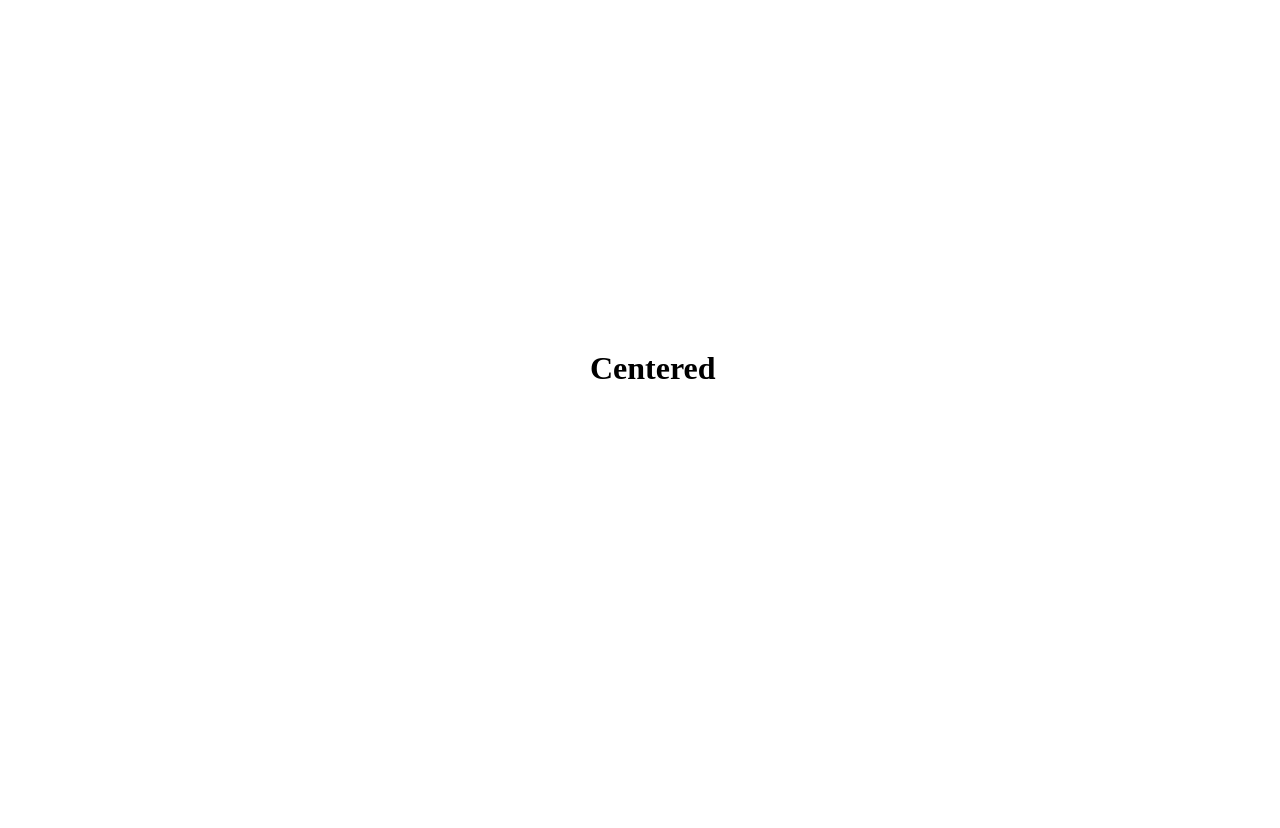
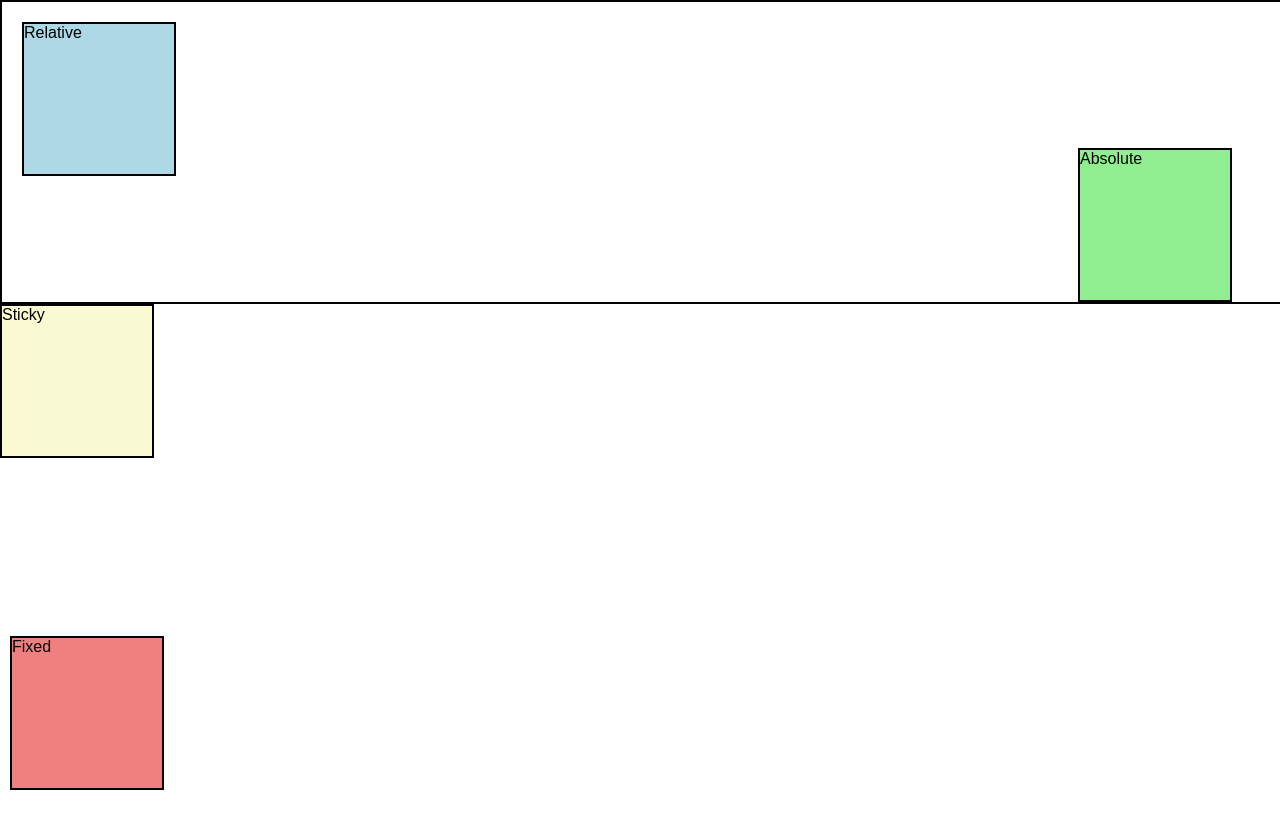
Before and after one commit to AymaanPathan/practice, a plain HTML site: page index.html in a window 1280 px wide. Shown: the top 828 px of the page. Before the commit the page ends 800 px from the top, so only its background shows below. Drawn offline with Linux system fonts and the light colour scheme.

Commit message:
positioning

```diff
--- a/index.html
+++ b/index.html
@@ -3,14 +3,15 @@
   <head>
     <meta charset="UTF-8" />
     <meta name="viewport" content="width=device-width, initial-scale=1.0" />
-    <title>Document</title>
-    <link rel="stylesheet" href="style.css" />
+    <title>CSS Positioning Practice</title>
+    <link rel="stylesheet" href="./style.css" />
   </head>
   <body>
-    <div class="main">
-      <div class="centered">
-        <h1>Centered</h1>
-      </div>
+    <div class="container">
+      <div class="absolute-box">Absolute</div>
+      <div class="relative-box">Relative</div>
     </div>
+    <div class="fixed-box">Fixed</div>
+    <div class="sticky-box">Sticky</div>
   </body>
 </html>
--- a/style.css
+++ b/style.css
@@ -1,18 +1,53 @@
-* {
+body {
   margin: 0;
-  padding: 0;
-  box-sizing: border-box;
-}
-.main {
-  position: relative;
-  height: 100vh;
+  font-family: Arial, sans-serif;
+  height: 2000px; /* Just to make sure there's enough space to scroll */
 }
 
-.centered {
+.container {
+  position: relative;
+  width: 100%;
+  height: 300px;
+  border: 2px solid #000;
+  /* background-color: lightgrey; */
+}
+
+.relative-box {
+  position: relative;
+  width: 150px;
+  height: 150px;
+  background-color: lightblue;
+  border: 2px solid #000;
+  top: 20px; /* Move 20px down from its normal position */
+  left: 20px; /* Move 20px right from its normal position */
+}
+
+.absolute-box {
   position: absolute;
-  top: 50%; /*this will go to top 50 of parent not page*/
-  left: 50%; /*this will go to left 50 of parent not page*/
-  transform: translate(-50%, -50%);
-  width: 100px; /* Example width */
-  height: 100px; /* Example height */
+  width: 150px;
+  height: 150px;
+  background-color: lightgreen;
+  border: 2px solid #000;
+  bottom: 0px;
+  right: 50px;
+  z-index: 1;
 }
+
+.fixed-box {
+  position: fixed;
+  width: 150px;
+  height: 150px;
+  background-color: lightcoral;
+  border: 2px solid #000;
+  bottom: 10px; /* Position 10px from the bottom of the viewport */
+  left: 10px; /* Position 10px from the left of the viewport */
+}
+
+.sticky-box {
+  position: sticky;
+  width: 150px;
+  height: 150px;
+  background-color: lightgoldenrodyellow;
+  border: 2px solid #000;
+  top: 0; /* Stick to the top of the viewport when scrolled */
+}
```
